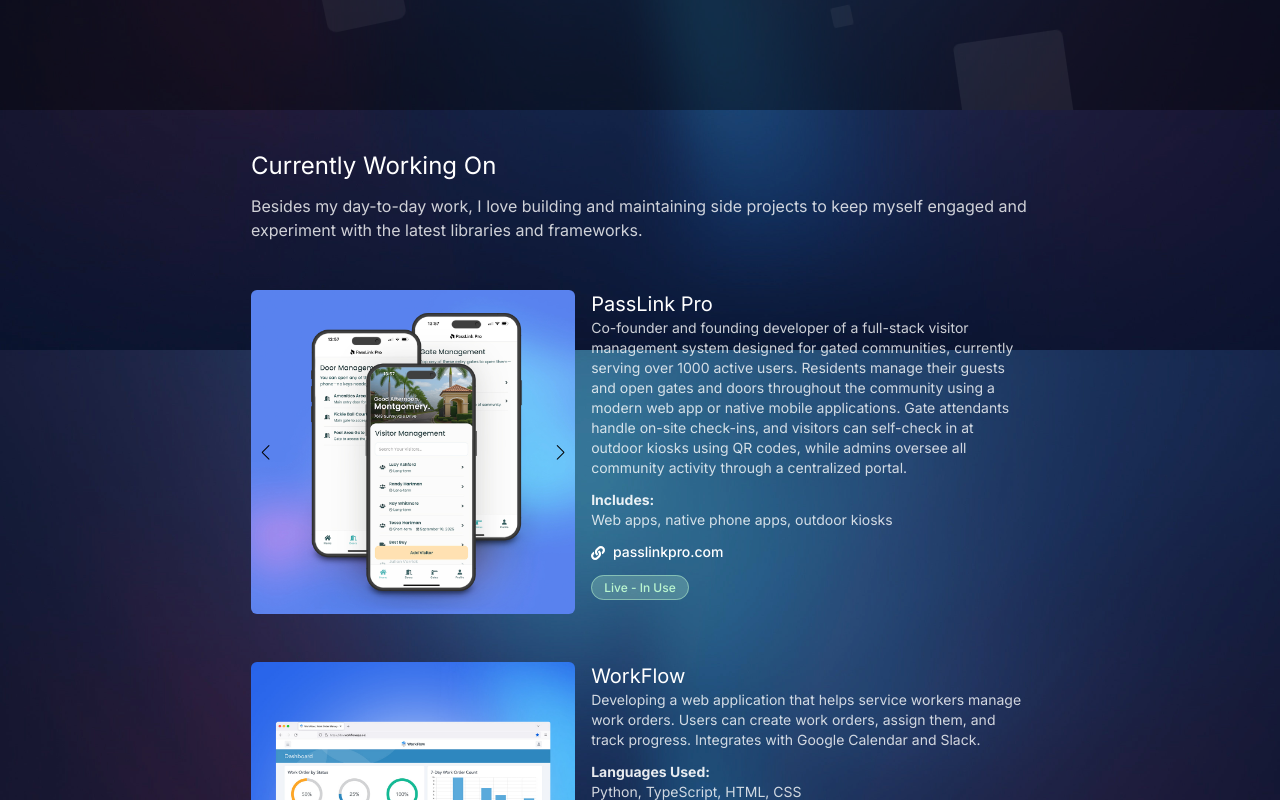
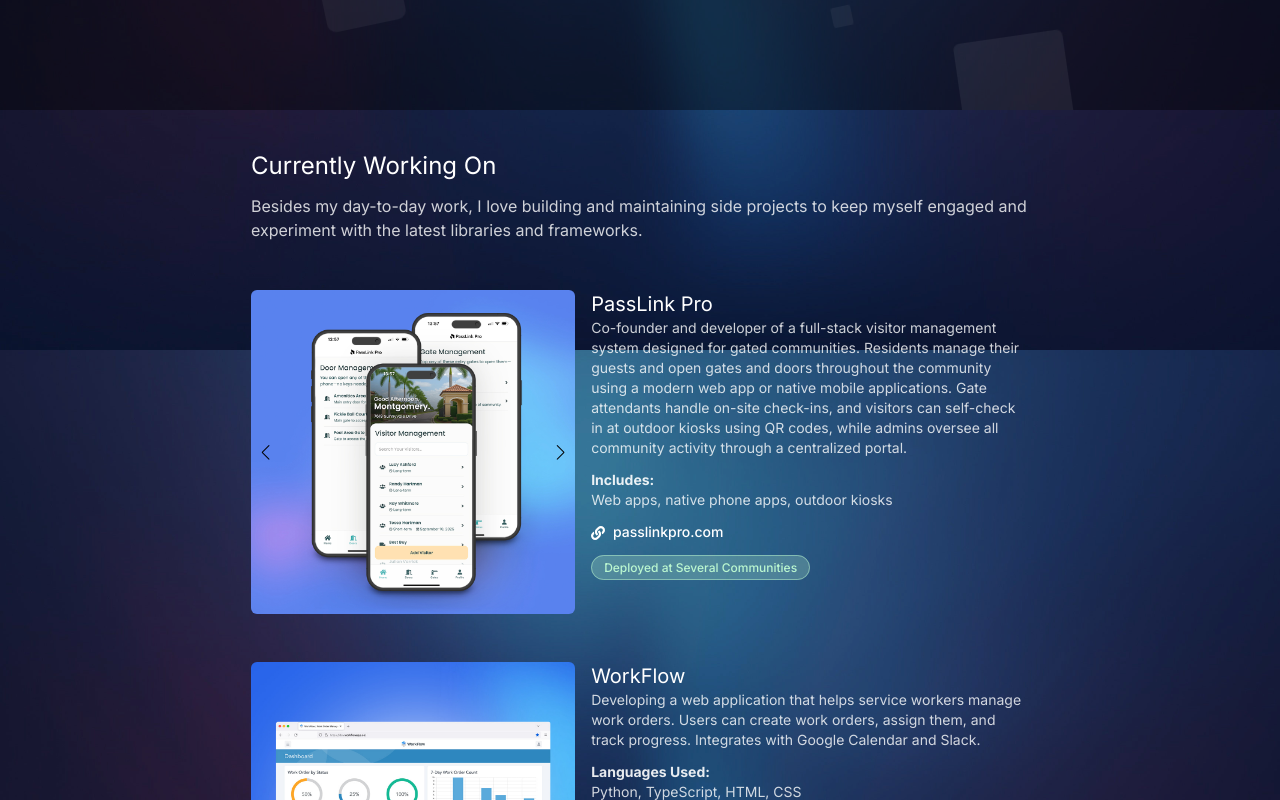
Before and after one commit to shawnpatoka/shawnpatoka-website, a Next.js app: page / in a window 1280 px wide. Shown: the part 450-1250 px from the top of the page. Built offline with nearby package versions, Linux system fonts and the light colour scheme.

Commit message:
reworded plp

```diff
--- a/app/components/sections/SectionCurrentlyWorkingOn.tsx
+++ b/app/components/sections/SectionCurrentlyWorkingOn.tsx
@@ -19,6 +19,8 @@
         </p>
       </div>
 
+
+      {true && (
         <div className="hover:bg-white/5 hover:rounded-lg hover:ring-1 hover:ring-white/10 p-4 transition-all mt-8">
           <div className="flex flex-col sm:flex-row gap-4">
             <div className="max-w-full sm:w-5/12 flex rounded-md">
@@ -27,7 +29,7 @@
             <div className="w-full sm:w-7/12 align-center">
               <h3 className="text-white text-xl">PassLink Pro</h3>
               <p className="text-white/80 text-sm">
-              Co-founder and founding developer of a full-stack visitor management system designed for gated communities, currently serving over 1000 active users. Residents manage their guests and open gates and doors throughout the community using a modern web app or native mobile applications. Gate attendants handle on-site check-ins, and visitors can self-check in at outdoor kiosks using QR codes, while admins oversee all community activity through a centralized portal.           </p>
+                Co-founder and developer of a full-stack visitor management system designed for gated communities. Residents manage their guests and open gates and doors throughout the community using a modern web app or native mobile applications. Gate attendants handle on-site check-ins, and visitors can self-check in at outdoor kiosks using QR codes, while admins oversee all community activity through a centralized portal.           </p>
               <p className="text-white/90 text-sm mt-3 font-bold">Includes:</p>
               <p className="text-white/80 text-sm mb-3">Web apps, native phone apps, outdoor kiosks</p>
               <div className="text-white text-sm mb-3 font-medium">
@@ -36,10 +38,12 @@
                 </a>
               </div>
 
-            <span className="text-xs px-3 py-1 bg-green-200/25 border border-green-200/50 rounded-full text-green-200 font-medium">Live - In Use</span>
+              <span className="text-xs px-3 py-1 bg-green-200/25 border border-green-200/50 rounded-full text-green-200 font-medium">Deployed at Several Communities</span>
             </div>
           </div>
         </div>
+      )}
+
 
 
       <div className="hover:bg-white/5 hover:rounded-lg hover:ring-1 hover:ring-white/10 p-4 transition-all mt-4">
```
Lines whose indentation alone changed are shown as unchanged.
